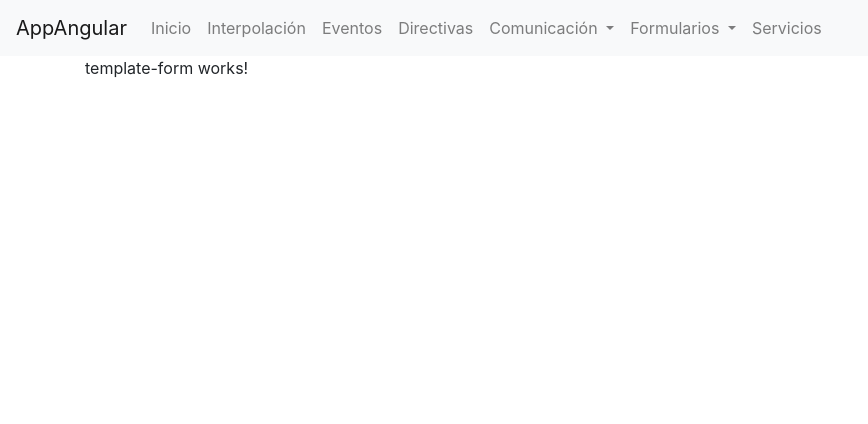
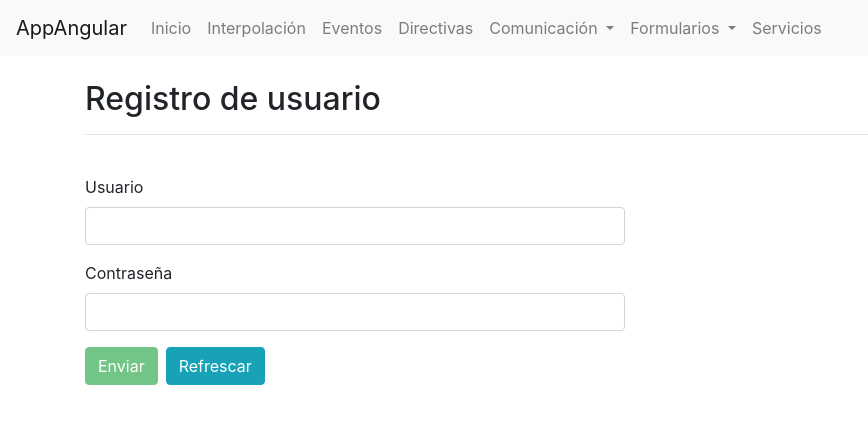
Before and after one commit to ljaramillom/appAngular, an Angular app: page /template-form in a window 1280 px wide. Shown: the top 424 px of the page, without its empty margins (0-868 px from the left). Built offline with nearby package versions, Linux system fonts and the light colour scheme.

Commit message:
add functionality template-form

```diff
--- a/src/app/app-routing.module.ts
+++ b/src/app/app-routing.module.ts
@@ -13,6 +13,7 @@ import { TemplateFormComponent } from './components/formularios/template-form/te
 
 const routes: Routes = [
   { path: 'inicio', component: InicioComponent },
+  { path: '', component: InicioComponent },
   { path: 'interpolacion', component: InterpolacionComponent },
   { path: 'eventos', component: EventosComponent },
   { path: 'directivas', component: DirectivasComponent },
--- a/src/app/components/comunicacion/hijo-a-padre/segundo-hijo/segundo-hijo.component.html
+++ b/src/app/components/comunicacion/hijo-a-padre/segundo-hijo/segundo-hijo.component.html
@@ -3,7 +3,7 @@
     <div class="row">
         <div class="col-md-12 py-2">
             <input type="text" (input)="textoHijo = $event.target.value"><br><br>
-            <button class="btn btn-primary" (click)="botonClick()">Enviar</button>&nbsp;
+            <button class="btn btn-primary mr-2" (click)="botonClick()">Enviar</button>
             <button class="btn btn-primary" (click)="botonClickMayusculas()">Enviar Mayúsculas</button>
         </div>
     </div>
--- a/src/app/components/directivas/directivas.component.html
+++ b/src/app/components/directivas/directivas.component.html
@@ -32,11 +32,8 @@
                     <p>Escribe algo:</p> <input type="text" [(ngModel)]="texto" /><br><br>
                     <span><strong>El valor de la variable es: </strong>{{ texto }}</span><br><br>
                     <div class="row">
-                        <div class="col-md-2">
-                            <button class="btn btn-primary" (click)="hacerMayusculas()">MAYÚS</button>
-                        </div>
-                        <div class="col-md-2">
-
+                        <div class="col-md-6">
+                            <button class="btn btn-primary mx-2" (click)="hacerMayusculas()">MAYÚS</button>
                             <button class="btn btn-primary" (click)="hacerMinusculas()">minús</button>
                         </div>
                     </div>
--- a/src/app/components/formularios/reactive-form/reactive-form.component.html
+++ b/src/app/components/formularios/reactive-form/reactive-form.component.html
@@ -1 +1,10 @@
-<p>reactive-form works!</p>
+<div class="mt-4">
+    <h2>{{title}}</h2>
+    <hr>
+    <div class="row">
+        <div class="col-md-12 py-4">
+            <div class="row">
+            </div>
+        </div>
+    </div>
+</div>
--- a/src/app/components/formularios/reactive-form/reactive-form.component.ts
+++ b/src/app/components/formularios/reactive-form/reactive-form.component.ts
@@ -7,9 +7,12 @@ import { Component, OnInit } from '@angular/core';
 })
 export class ReactiveFormComponent implements OnInit {
 
+  title: string;
+
   constructor() { }
 
   ngOnInit() {
+    this.title = 'Formulario reactivo';
   }
 
 }
--- a/src/app/components/formularios/template-form/template-form.component.html
+++ b/src/app/components/formularios/template-form/template-form.component.html
@@ -1 +1,40 @@
-<p>template-form works!</p>
+<div class="mt-4">
+    <h2>{{title}}</h2>
+    <hr>
+    <div class="row">
+        <div class="col-md-12 py-4">
+            <div class="row">
+                <div class="col-md-6">
+                    <form (submit)="submit()" #formularioRegistro="ngForm">
+                        <div class="form-group">
+                            <label for="username">Usuario</label>
+                            <input type="text" autocomplete="off" class="form-control" id="username" name="username" required [(ngModel)]="model.username" #username="ngModel" [ngModelOptions]="{updateOn: 'blur'}">
+
+                            <div *ngIf="username.invalid && (username.dirty || username.touched)" class="alert alert-danger">
+                                <div *ngIf="username.errors.required">
+                                    Nombre de usuario es requerido.
+                                </div>
+                            </div>
+                        </div>
+                        <div class="form-group">
+                            <label for="password">Contraseña</label>
+                            <input type="password" class="form-control" id="password" name="password" [(ngModel)]="model.password" required minlength="4" #password="ngModel">
+
+                            <div *ngIf="password.invalid && (password.dirty || password.touched)" class="alert alert-danger">
+                                <div *ngIf="password.errors.required">
+                                    Contraseña es requerido
+                                </div>
+                                <div *ngIf="password.errors.minlength">
+                                    La longitud mínima de la contraseña debe de ser de 4 carácteres.
+                                </div>
+                            </div>
+                        </div>
+
+                        <button type="submit" class="btn btn-success mr-2" [disabled]="!formularioRegistro.form.valid">Enviar</button>
+                        <button type="button" class="btn btn-info" (click)="refrescar()">Refrescar</button>
+                    </form>
+                </div>
+            </div>
+        </div>
+    </div>
+</div>
--- a/src/app/components/formularios/template-form/template-form.component.ts
+++ b/src/app/components/formularios/template-form/template-form.component.ts
@@ -1,4 +1,6 @@
-import { Component, OnInit } from '@angular/core';
+import { Component, OnInit, ViewChild } from '@angular/core';
+import { NgForm } from '@angular/forms';
+import { Registro } from '../../../shared/models/registro';
 
 @Component({
   selector: 'app-template-form',
@@ -7,9 +9,25 @@ import { Component, OnInit } from '@angular/core';
 })
 export class TemplateFormComponent implements OnInit {
 
+  title: string;
+  model: Registro = { username: '', password: ''};
+  @ViewChild('formularioRegistro', null)
+  registerForm: NgForm;
+
   constructor() { }
 
   ngOnInit() {
+    this.title = 'Registro de usuario';
+  }
+
+  submit() {
+    console.log(this.model);
+  }
+
+  refrescar() {
+    this.model = { username: '', password: '' };
+    console.log(this.registerForm);
+    this.registerForm.resetForm();
   }
 
 }
--- /dev/null
+++ b/src/app/shared/models/registro.ts
@@ -0,0 +1,4 @@
+export interface Registro {
+    username: string;
+    password: string;
+}
```
